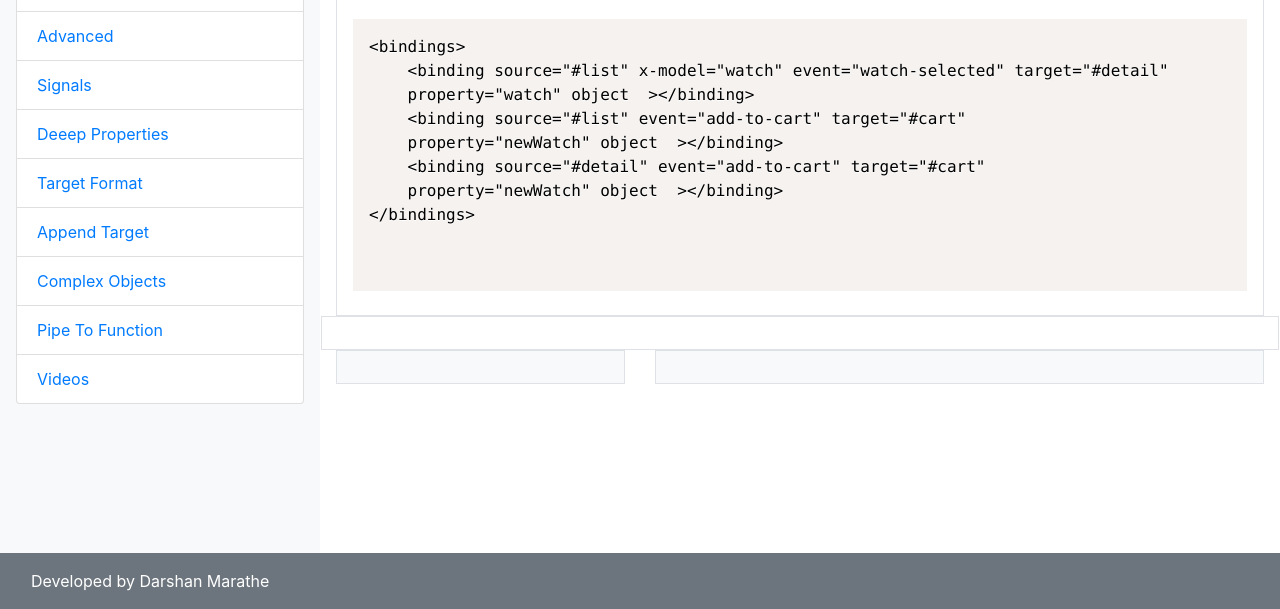
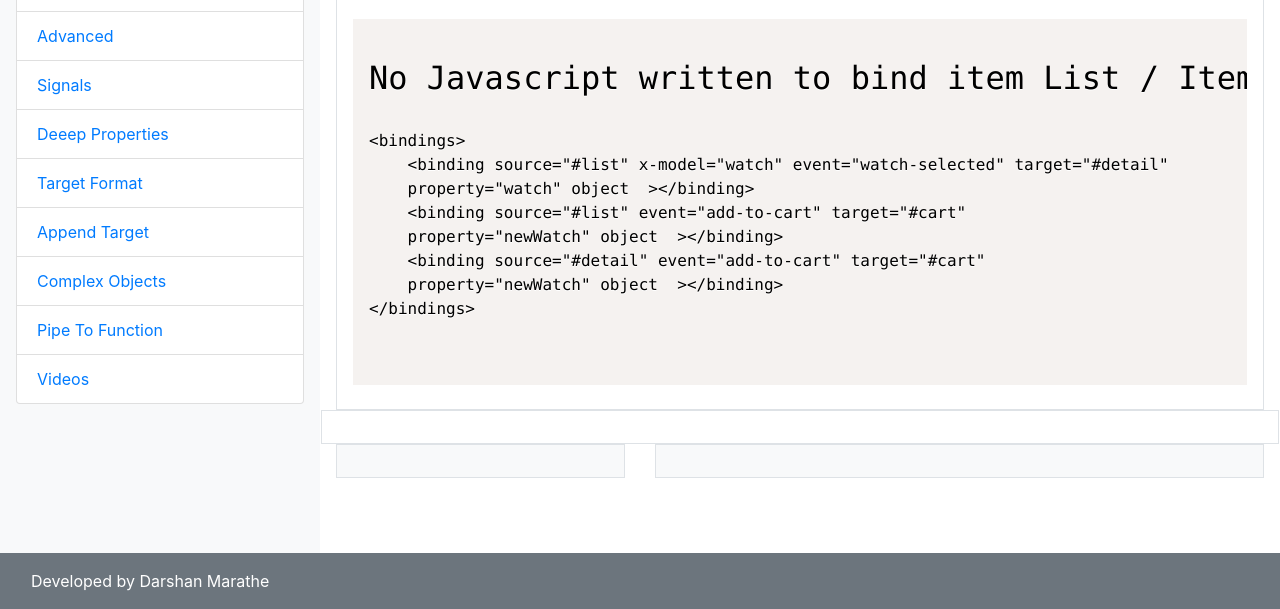
Before and after one commit to darshanmarathe/bindingsjs, a website with bundled scripts: page index.html in a window 1280 px wide. Shown: the part 191-800 px from the top of the page. Built offline with nearby package versions, Linux system fonts and the light colour scheme; a small style sheet from the web is missing.

Commit message:
work in progress for cart

```diff
--- a/examples/Complex_Objects.html
+++ b/examples/Complex_Objects.html
@@ -8,6 +8,7 @@
     <div class="col-md-12 p-3 border">
 
             <pre class="language-html">
+                <h2>No Javascript written to bind item List / Item details / Cart component</h2>
 &lt;bindings&gt;<br>    &lt;binding source="#list" x-model="watch" event="watch-selected" target="#detail"<br>    property="watch" object  &gt;&lt;/binding&gt;<br>    &lt;binding source="#list" event="add-to-cart" target="#cart"<br>    property="newWatch" object  &gt;&lt;/binding&gt;<br>    &lt;binding source="#detail" event="add-to-cart" target="#cart"<br>    property="newWatch" object  &gt;&lt;/binding&gt;<br>&lt;/bindings&gt;<br>
             </pre>
       </div>
```
